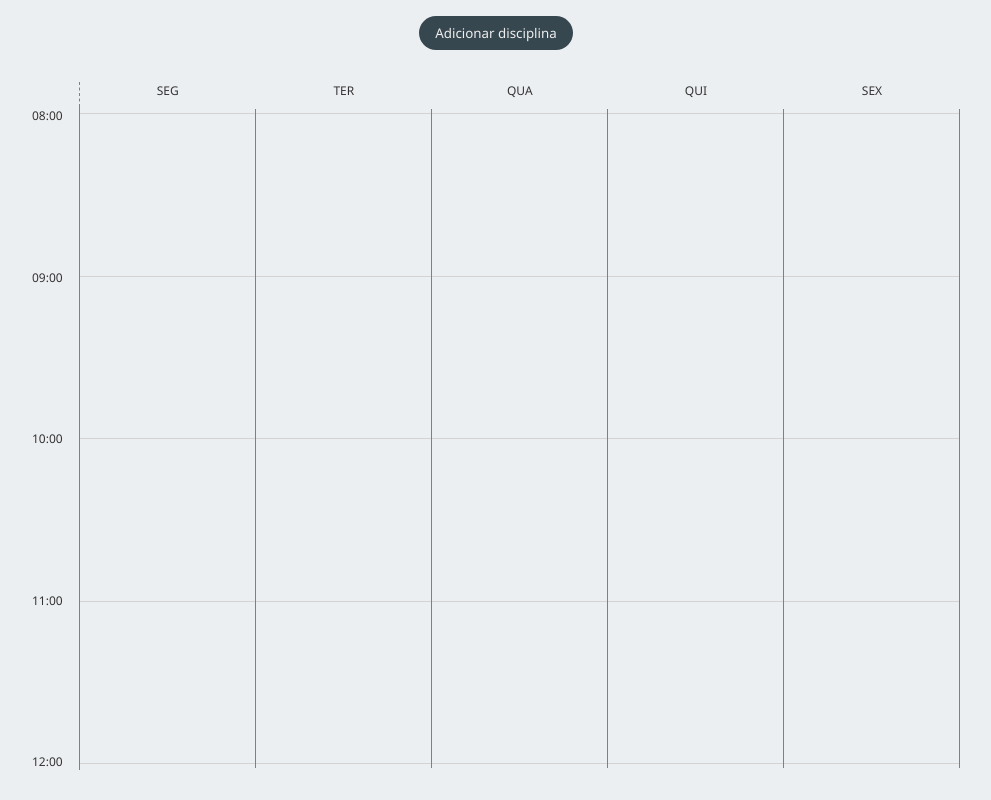
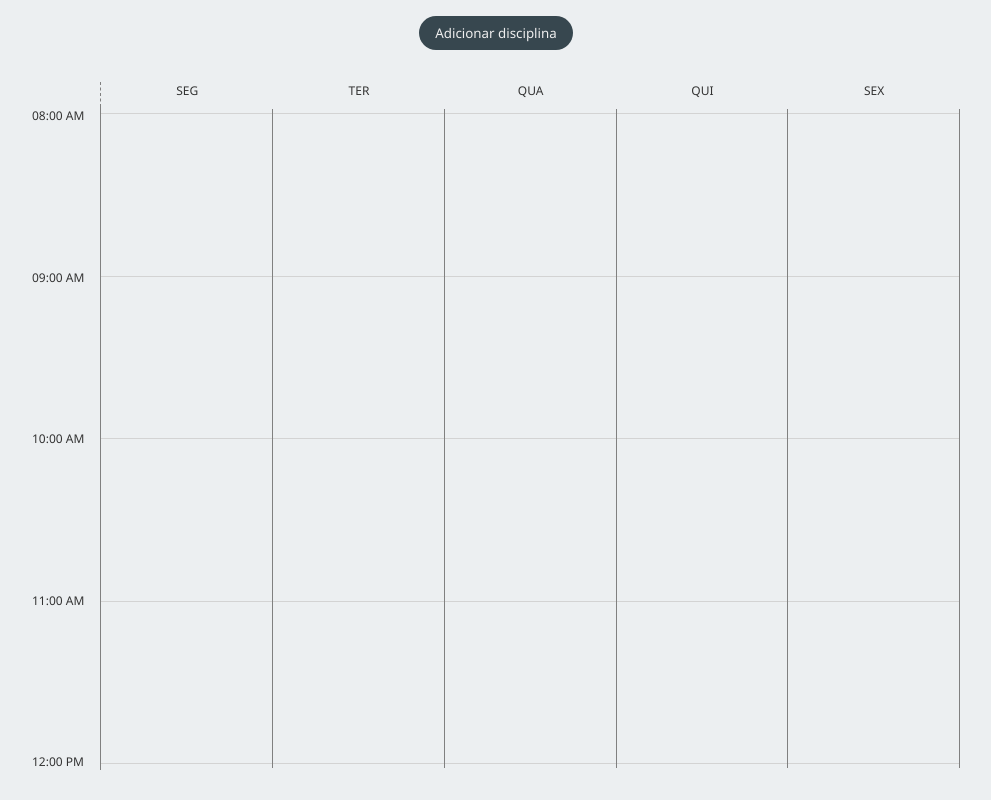
Before and after one commit to gabriel-dp/CronoClick, a Next.js app: page /schedule in a window 1280 px wide. Shown: the whole page, without its empty margins (144-1135 px from the left). Built offline with nearby package versions, Linux system fonts and the light colour scheme.

Commit message:
:sparkles: Improve time input and display

```diff
--- a/src/components/ScheduleWeek/TimeColumn/index.tsx
+++ b/src/components/ScheduleWeek/TimeColumn/index.tsx
@@ -1,3 +1,7 @@
+"use client";
+
+import { useEffect, useState } from "react";
+
 import { formatMinutesToTime } from "@/utils/timeUtils";
 
 import { ColumnContainer, TimeContainer } from "./styles";
@@ -9,14 +13,23 @@ interface TimeColumnProps {
 }
 
 export default function TimeColumn(props: TimeColumnProps) {
-	const intervals = Math.ceil((props.end - props.start) / props.interval) + 1;
+	const [times, setTimes] = useState<string[]>([]);
+
+	// useEffect forces "formatMinutesToTime" to be called client-side only
+	useEffect(() => {
+		const intervals =
+			Math.ceil((props.end - props.start) / props.interval) + 1;
+		const minutesArray: number[] = Array.from({ length: intervals }).map(
+			(_, i) => props.start + props.interval * i
+		);
+
+		setTimes(minutesArray.map((minutes) => formatMinutesToTime(minutes)));
+	}, [props]);
 
 	return (
 		<ColumnContainer>
-			{Array.from({ length: intervals }, (_, i) => (
-				<TimeContainer key={i}>
-					{formatMinutesToTime(props.start + props.interval * i)}
-				</TimeContainer>
+			{times.map((time, i) => (
+				<TimeContainer key={i}>{time}</TimeContainer>
 			))}
 		</ColumnContainer>
 	);
--- a/src/components/ScheduleWeek/TimeColumn/styles.ts
+++ b/src/components/ScheduleWeek/TimeColumn/styles.ts
@@ -13,4 +13,7 @@ export const ColumnContainer = styled.div.attrs({ className: "time" })`
 	justify-content: space-between;
 `;
 
-export const TimeContainer = styled.div``;
+export const TimeContainer = styled.div`
+	white-space: nowrap;
+	text-transform: uppercase;
+`;
--- a/src/components/forms/SubjectForm/index.tsx
+++ b/src/components/forms/SubjectForm/index.tsx
@@ -159,9 +159,8 @@ export default function SubjectForm(props: SubjectFormProps) {
 					</FormRow>
 					<FormRow>
 						<Input
-							type="text"
+							type="time"
 							label="Início"
-							placeholder="HH:MM"
 							{...register(`occurrences.${i}.start`, {
 								required: true
 							})}
--- a/src/components/forms/SubjectForm/types.ts
+++ b/src/components/forms/SubjectForm/types.ts
@@ -32,7 +32,7 @@ export function convertToSubjectSchema(subject: Subject): SubjectSchema {
 	const { name, teacher, color, times } = subject;
 	const occurrences: OccurrenceSchema[] = times.map((time) => ({
 		days: decodeValue(time.days),
-		start: formatMinutesToTime(time.start),
+		start: formatMinutesToTime(time.start, "24-hour"),
 		duration: time.duration
 	}));
 
--- a/src/utils/timeUtils.ts
+++ b/src/utils/timeUtils.ts
@@ -1,19 +1,24 @@
-export function pad(value: number, size: number): string {
-	let str = value.toString();
-	while (str.length < size) str = "0" + str;
-	return str;
-}
-
-export const formatMinutesToTime = (totalMinutes: number): string => {
-	// out of range
+export const formatMinutesToTime = (
+	totalMinutes: number,
+	format?: "12-hour" | "24-hour"
+): string => {
 	if (totalMinutes < 0 || totalMinutes > 60 * 24) {
-		return "";
+		return ""; // out of range
 	}
 
 	const hours = Math.floor(totalMinutes / 60);
 	const minutes = totalMinutes - 60 * hours;
 
-	return `${pad(hours, 2)}:${pad(minutes, 2)}`;
+	const timeLocal = new Date(2024, 0, 1, hours, minutes).toLocaleTimeString(
+		undefined,
+		{
+			hour: "2-digit",
+			minute: "2-digit",
+			hour12: format ? format == "12-hour" : undefined
+		}
+	);
+
+	return timeLocal;
 };
 
 export const formatTimeToMinutes = (time: string) => {
```
